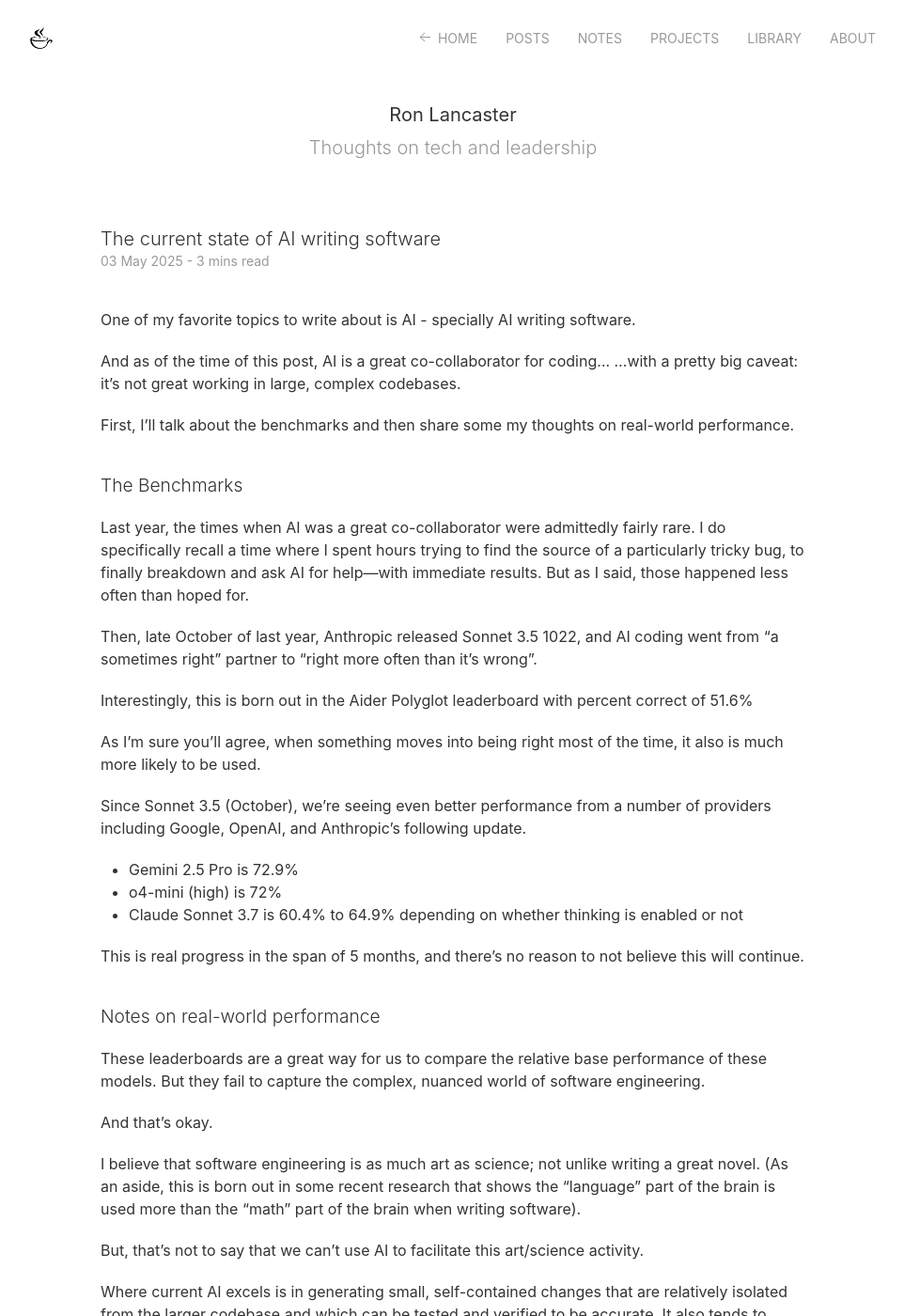
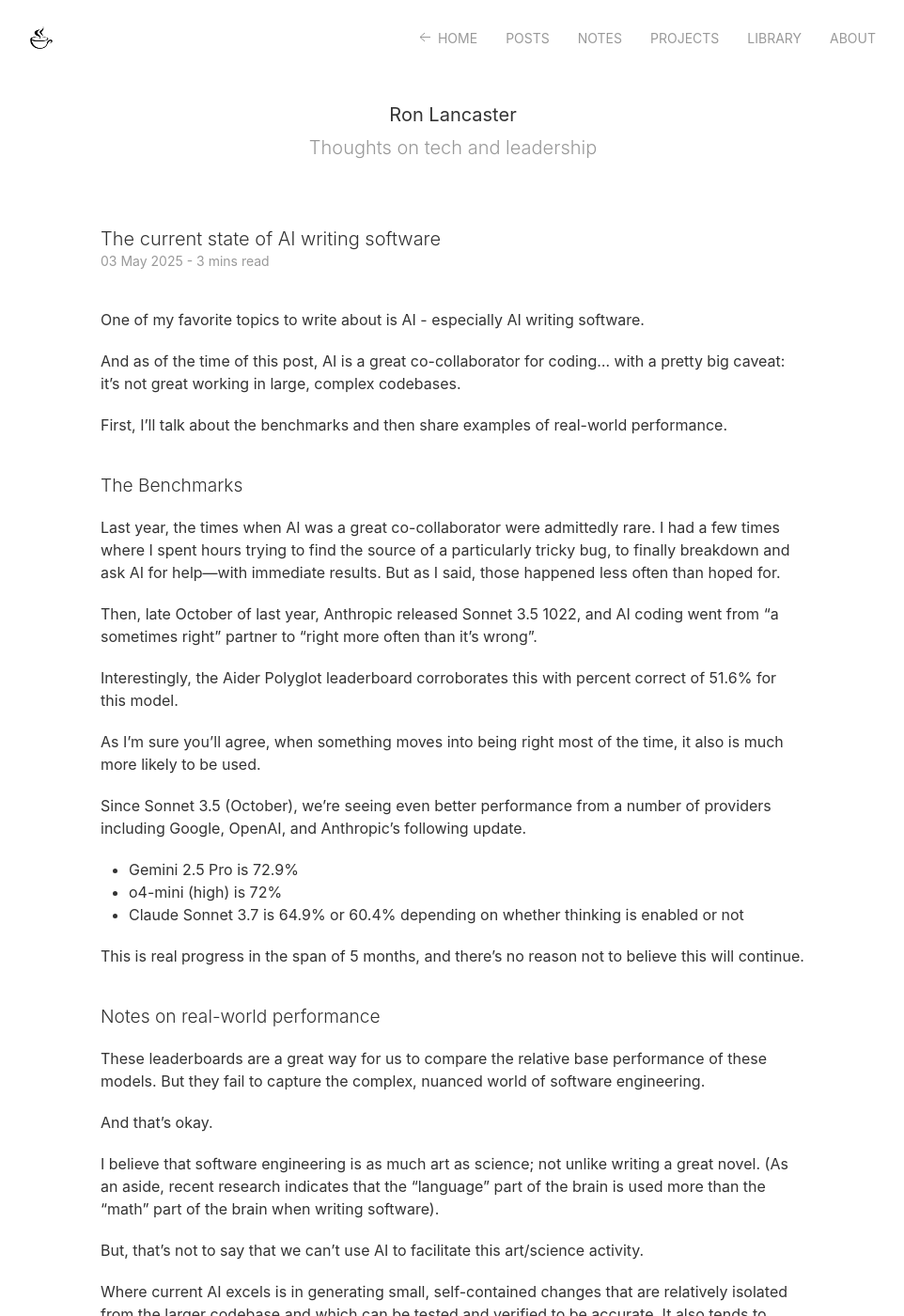
Before and after one commit to nyvyn/nyvyn.github.io, a Jekyll site: the page built from _posts/2025-05-03-the-current-state-of-ai-writing-software.markdown, in a window 1280 px wide and 1400 px high. Shown: the whole window at 94% size, without its empty margins (158-1120 px from the left). Built offline with Jekyll 4.4.1, drawn with Linux system fonts in a browser that asks for light colours; nearby versions of some CDN libraries; some of the changed text lies outside the part shown.

Commit message:
Fix typos and improve clarity in AI writing software post
Corrected spelling errors, refined sentence structure, and enhanced clarity throughout the document. These changes improve readability and ensure a more professional tone.

```diff
--- a/_posts/2025-05-03-the-current-state-of-ai-writing-software.markdown
+++ b/_posts/2025-05-03-the-current-state-of-ai-writing-software.markdown
@@ -4,24 +4,24 @@ title: The current state of AI writing software
 tags: [ "artificial intelligence" ]
 ---
 
-One of my favorite topics to write about is AI - specially AI writing software.
+One of my favorite topics to write about is AI - especially AI writing software.
 
-And as of the time of this post, AI is a great co-collaborator for coding...
-...with a pretty big caveat: it's not great working in large, complex codebases.
+And as of the time of this post, AI is a great co-collaborator for coding... with a pretty big caveat: it's not
+great working in large, complex codebases.
 
-First, I'll talk about the benchmarks and then share some my thoughts on real-world performance.
+First, I'll talk about the benchmarks and then share examples of real-world performance.
 
 ## The Benchmarks
 
-Last year, the times when AI was a great co-collaborator were admittedly fairly rare.
-I do specifically recall a time where I spent hours trying to find the source of a
+Last year, the times when AI was a great co-collaborator were admittedly rare.
+I had a few times where I spent hours trying to find the source of a
 particularly tricky bug, to finally breakdown and ask AI for help—with immediate results.
 But as I said, those happened less often than hoped for.
 
 Then, late October of last year, Anthropic released Sonnet 3.5 1022, and AI coding went from
 "a sometimes right" partner to "right more often than it's wrong".
 
-Interestingly, this is born out in the Aider Polyglot leaderboard with percent correct of 51.6%
+Interestingly, the Aider Polyglot leaderboard corroborates this with percent correct of 51.6% for this model.
 
 As I'm sure you'll agree, when something moves into being right most of the time, it also is much more likely to be
 used.
@@ -31,9 +31,9 @@ including Google, OpenAI, and Anthropic's following update.
 
 - Gemini 2.5 Pro is 72.9%
 - o4-mini (high) is 72%
-- Claude Sonnet 3.7 is 60.4% to 64.9% depending on whether thinking is enabled or not
+- Claude Sonnet 3.7 is 64.9% or 60.4% depending on whether thinking is enabled or not
 
-This is real progress in the span of 5 months, and there's no reason to not believe this will continue.
+This is real progress in the span of 5 months, and there's no reason not to believe this will continue.
 
 ## Notes on real-world performance
 
@@ -43,7 +43,7 @@ But they fail to capture the complex, nuanced world of software engineering.
 And that's okay.
 
 I believe that software engineering is as much art as science; not unlike writing a great novel.
-(As an aside, this is born out in some recent research that shows the "language" part of the brain
+(As an aside, recent research indicates that the "language" part of the brain
 is used more than the "math" part of the brain when writing software).
 
 But, that's not to say that we can't use AI to facilitate this art/science activity.
```
Also changed, not shown: other parts of _posts/2025-05-03-the-current-state-of-ai-writing-software.markdown (+3 -3 lines).
